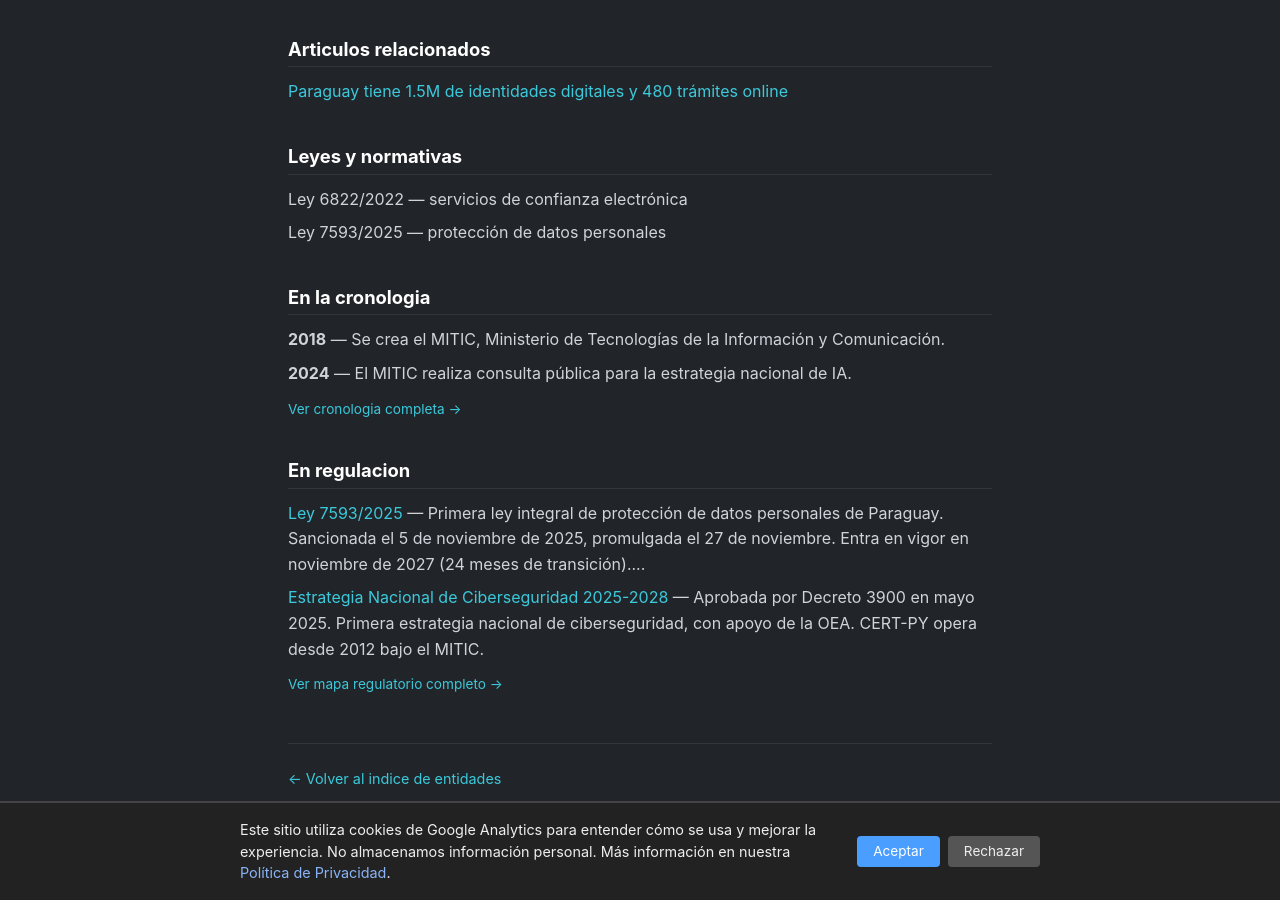
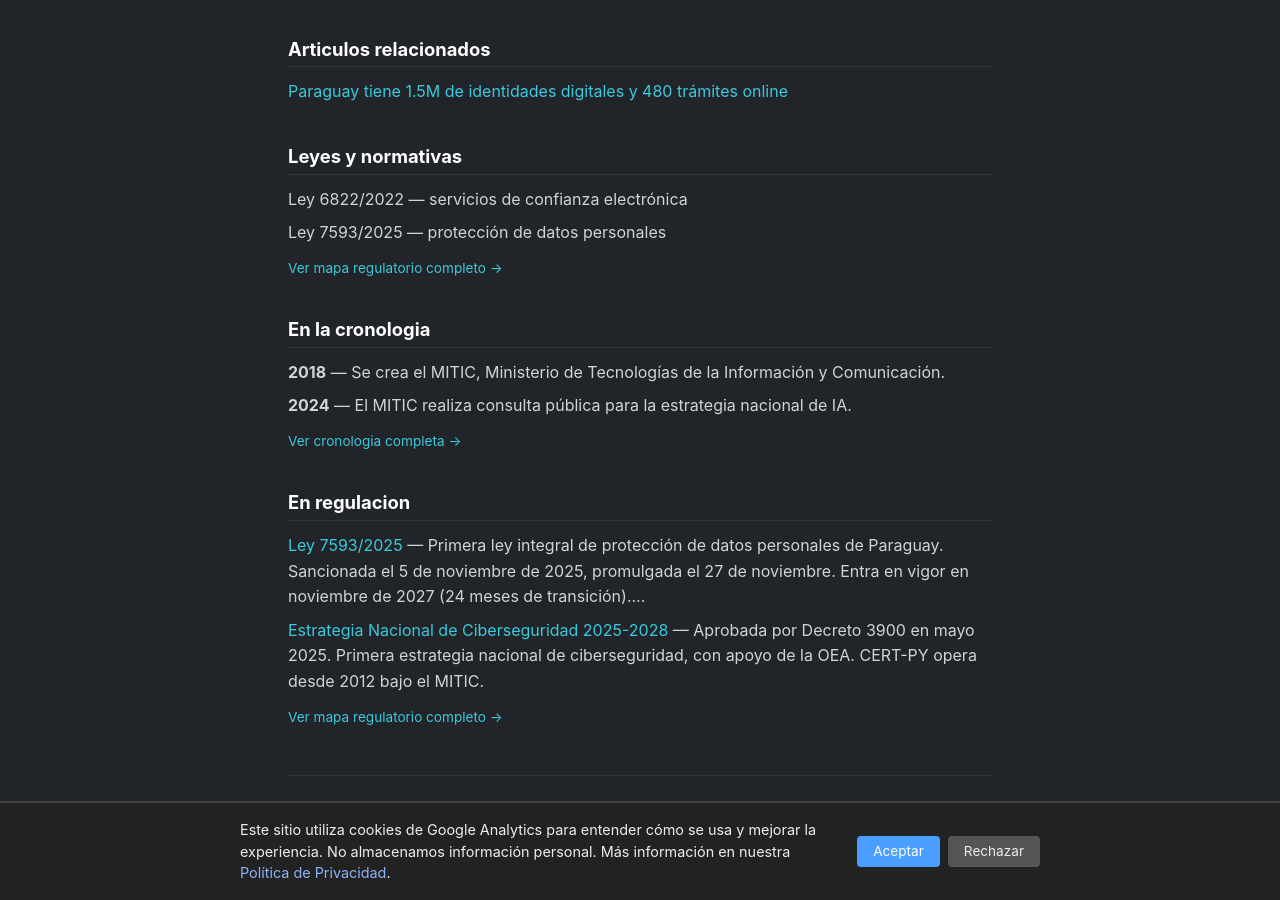
Before and after one commit to miravosqueinteresante/muchotexto.net, a Jekyll site: the page built from entidades/mitic.markdown, in a window 1280 px wide and 900 px high, scrolled down 482 px. Built offline with Jekyll 4.4.1, drawn with Linux system fonts in a browser that asks for light colours.

Commit message:
Fix: agregar link 'Ver mapa regulatorio' en Leyes y normativas, igual que las demas secciones

```diff
--- a/_layouts/entidad.html
+++ b/_layouts/entidad.html
@@ -55,6 +55,7 @@
       <li>{{ law }}</li>
       {% endfor %}
     </ul>
+    <p class="entity-section-more"><a href="/regulacion/">Ver mapa regulatorio completo &rarr;</a></p>
   </section>
   {% endif %}
 
```
